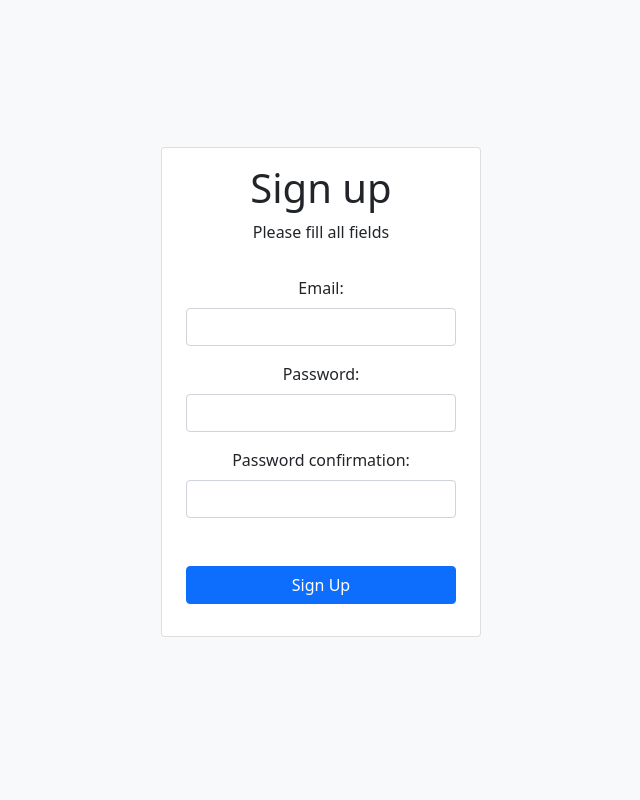
After one commit to FilipKrawiec/spring-security, a Spring app: page /registrationPage in a window 1280 px wide. The commit adds this page. Shown: the whole page, without its empty margins (319-959 px from the left). Run offline with Thymeleaf, Linux system fonts and the light colour scheme; the template is opened without the code that fills it, so the values that code supplies are empty.

Commit message:
feat[02] Simple RegistrationPage added

```diff
--- a/core-service/src/main/kotlin/com/krawart/spring/security/tutorial/dashboard/presentation/rest/DashboardController.kt
+++ b/core-service/src/main/kotlin/com/krawart/spring/security/tutorial/core/dashboard/presentation/rest/DashboardController.kt
@@ -1,4 +1,4 @@
-package com.krawart.spring.security.tutorial.dashboard.presentation.rest
+package com.krawart.spring.security.tutorial.core.dashboard.presentation.rest
 
 import org.springframework.stereotype.Controller
 import org.springframework.web.bind.annotation.GetMapping
--- a/core-service/src/main/kotlin/com/krawart/spring/security/tutorial/security/application/configuration/AuthorizationConfiguration.kt
+++ b/core-service/src/main/kotlin/com/krawart/spring/security/tutorial/identityaccess/application/configuration/AuthorizationConfiguration.kt
@@ -1,6 +1,6 @@
-package com.krawart.spring.security.tutorial.security.application.configuration
+package com.krawart.spring.security.tutorial.identityaccess.application.configuration
 
-import com.krawart.spring.security.tutorial.security.domain.UserRole
+import com.krawart.spring.security.tutorial.identityaccess.domain.UserRole
 import lombok.RequiredArgsConstructor
 import org.springframework.context.annotation.Configuration
 import org.springframework.security.config.annotation.authentication.builders.AuthenticationManagerBuilder
@@ -31,6 +31,7 @@ class AuthorizationConfiguration(
         http!!.authorizeRequests()
             .antMatchers("/user/**").hasAuthority(UserRole.USER.name)
             .antMatchers("/admin/**").hasAuthority(UserRole.ADMIN.name)
+            .antMatchers("/sign-up", "/user/register").permitAll()
             .anyRequest().authenticated()
 
         http.formLogin().permitAll()
--- a/core-service/src/main/kotlin/com/krawart/spring/security/tutorial/security/application/configuration/PasswordEncoderConfiguration.kt
+++ b/core-service/src/main/kotlin/com/krawart/spring/security/tutorial/identityaccess/application/configuration/PasswordEncoderConfiguration.kt
@@ -1,4 +1,4 @@
-package com.krawart.spring.security.tutorial.security.application.configuration
+package com.krawart.spring.security.tutorial.identityaccess.application.configuration
 
 import org.springframework.context.annotation.Bean
 import org.springframework.context.annotation.Configuration
--- /dev/null
+++ b/core-service/src/main/kotlin/com/krawart/spring/security/tutorial/identityaccess/domain/UserRole.kt
@@ -0,0 +1,5 @@
+package com.krawart.spring.security.tutorial.identityaccess.domain
+
+enum class UserRole {
+    USER, ADMIN
+}
--- a/core-service/src/main/kotlin/com/krawart/spring/security/tutorial/security/domain/UserRole.kt
+++ /dev/null
@@ -1,5 +0,0 @@
-package com.krawart.spring.security.tutorial.security.domain
-
-enum class UserRole {
-    USER, ADMIN
-}
--- a/core-service/src/main/resources/templates/layout/footer.html
+++ b/core-service/src/main/resources/templates/layout/footer.html
@@ -1,3 +1,3 @@
 <footer th:fragment="footer">
-    <p class="text-muted text-center p-1">to Backend CoP</p>
+  <p class="text-muted text-center p-1">to Backend CoP</p>
 </footer>
--- a/core-service/src/main/resources/templates/layout/head.html
+++ b/core-service/src/main/resources/templates/layout/head.html
@@ -1,12 +1,18 @@
 <head th:fragment="head(title)">
-    <!--/*@thymesVar id="title" type="java.lang.String"*/-->
-    <title th:text="${title}"></title>
+  <!--/*@thymesVar id="title" type="java.lang.String"*/-->
+  <title th:text="${title}"></title>
 
-    <meta charset="utf-8">
-    <meta name="viewport" content="width=device-width, initial-scale=1">
-    <link href="https://cdn.jsdelivr.net/npm/bootstrap@5.0.2/dist/css/bootstrap.min.css" rel="stylesheet"
-          integrity="sha384-EVSTQN3/azprG1Anm3QDgpJLIm9Nao0Yz1ztcQTwFspd3yD65VohhpuuCOmLASjC" crossorigin="anonymous">
-    <script src="https://cdn.jsdelivr.net/npm/bootstrap@5.0.2/dist/js/bootstrap.bundle.min.js"
-            integrity="sha384-MrcW6ZMFYlzcLA8Nl+NtUVF0sA7MsXsP1UyJoMp4YLEuNSfAP+JcXn/tWtIaxVXM"
-            crossorigin="anonymous"></script>
+  <meta charset="utf-8" />
+  <meta name="viewport" content="width=device-width, initial-scale=1" />
+  <link
+    href="https://cdn.jsdelivr.net/npm/bootstrap@5.0.2/dist/css/bootstrap.min.css"
+    rel="stylesheet"
+    integrity="sha384-EVSTQN3/azprG1Anm3QDgpJLIm9Nao0Yz1ztcQTwFspd3yD65VohhpuuCOmLASjC"
+    crossorigin="anonymous"
+  />
+  <script
+    src="https://cdn.jsdelivr.net/npm/bootstrap@5.0.2/dist/js/bootstrap.bundle.min.js"
+    integrity="sha384-MrcW6ZMFYlzcLA8Nl+NtUVF0sA7MsXsP1UyJoMp4YLEuNSfAP+JcXn/tWtIaxVXM"
+    crossorigin="anonymous"
+  ></script>
 </head>
--- a/core-service/src/main/resources/templates/layout/header.html
+++ b/core-service/src/main/resources/templates/layout/header.html
@@ -1,3 +1,3 @@
 <header th:fragment="header" class="flex flex-center">
-    <p class="text-primary text-center p-1">Welcome</p>
+  <p class="text-primary text-center p-1">Welcome</p>
 </header>
--- /dev/null
+++ b/core-service/src/main/resources/templates/registrationPage.html
@@ -0,0 +1,105 @@
+<!DOCTYPE html>
+
+<html xmlns:th="http://www.thymeleaf.org" xmlns="http://www.w3.org/1999/xhtml">
+  <head th:replace="layout/head :: head('Log in')"></head>
+
+  <body
+    class="vh-100 vw-100 d-flex flex-column justify-content-center align-items-center bg-light"
+  >
+    <div class="card text-center px-2 py-3 mb-3" style="width: 20rem">
+      <h1>Sign up</h1>
+      <p>Please fill all fields</p>
+
+      <div class="card-body">
+        <form
+          th:action="@{/user/register}"
+          th:object="${user}"
+          action="#"
+          method="post"
+          class="form-horizontal"
+        >
+          <div
+            class="mb-3"
+            th:classappend="${#fields.hasErrors('email')} ? 'has-error'"
+          >
+            <label class="form-label" for="email"> Email:</label>
+            <div class="col-xs-10">
+              <input
+                id="email"
+                type="email"
+                title="email"
+                name="email"
+                th:field="*{email}"
+                class="form-control text-center"
+              />
+            </div>
+          </div>
+          <div
+            class="mb-3"
+            th:classappend="${#fields.hasErrors('password')} ? 'has-error'"
+          >
+            <label class="form-label" for="password"> Password: </label>
+            <div class="col-xs-10">
+              <input
+                id="password"
+                type="password"
+                title="password"
+                name="password"
+                th:field="*{password}"
+                class="form-control text-center"
+              />
+            </div>
+          </div>
+          <div
+            class="mb-3"
+            th:classappend="${#fields.hasErrors('passwordConfirmation')} ? 'has-error'"
+          >
+            <label class="form-label" for="passwordConfirmation">
+              Password confirmation:
+            </label>
+            <div class="col-xs-10">
+              <input
+                id="passwordConfirmation"
+                type="password"
+                title="passwordConfirmation"
+                name="passwordConfirmation"
+                th:field="*{passwordConfirmation}"
+                class="form-control text-center"
+              />
+              <span
+                th:if="${#fields.hasErrors('passwordConfirmation')}"
+                th:errors="*{passwordConfirmation}"
+                class="help-block"
+                >Password Confirmation Error</span
+              >
+            </div>
+          </div>
+          <div class="form-actions mt-5">
+            <input
+              type="submit"
+              class="btn btn-primary w-100"
+              value="Sign Up"
+            />
+          </div>
+        </form>
+      </div>
+    </div>
+
+    <div
+      th:if="${param.error}"
+      th:text="${session.SPRING_SECURITY_LAST_EXCEPTION.message}"
+      class="text-danger"
+    >
+      Login Error
+    </div>
+    <div th:if="${message}" th:text="${message}" class="text-success">
+      Message
+    </div>
+    <div th:if="${errorMessage}" th:text="${errorMessage}" class="text-danger">
+      Error Message
+    </div>
+    <div th:if="${param.logout}" class="text-success">
+      You have been logged out.
+    </div>
+  </body>
+</html>
```
Also changed, not shown: core-service/package.json (added, +14 -0 lines), core-service/src/main/kotlin/com/krawart/spring/security/tutorial/identityaccess/presentation/rest/AuthController.kt (added, +18 -0 lines), core-service/src/main/kotlin/com/krawart/spring/security/tutorial/identityaccess/presentation/rest/requestbody/RegisterUserRequestBody.kt (added, +7 -0 lines), core-service/src/main/kotlin/com/krawart/spring/security/tutorial/security/presentation/rest/AuthController.kt (deleted, +0 -13 lines), core-service/src/main/resources/templates/authenticated.html (+4 -4 lines), core-service/src/main/resources/templates/loginPage.html (+40 -12 lines), core-service/package-lock.json (added).
